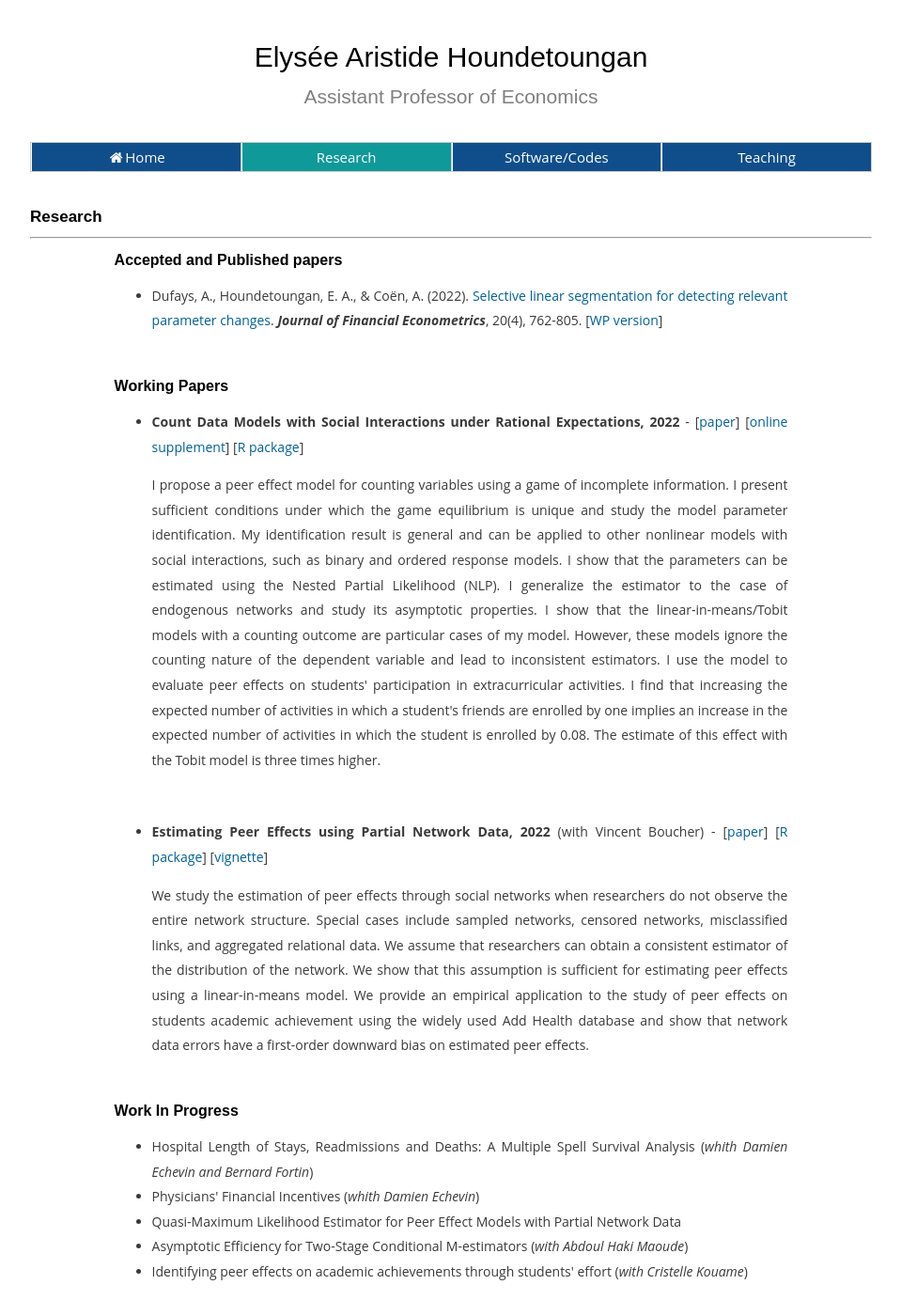
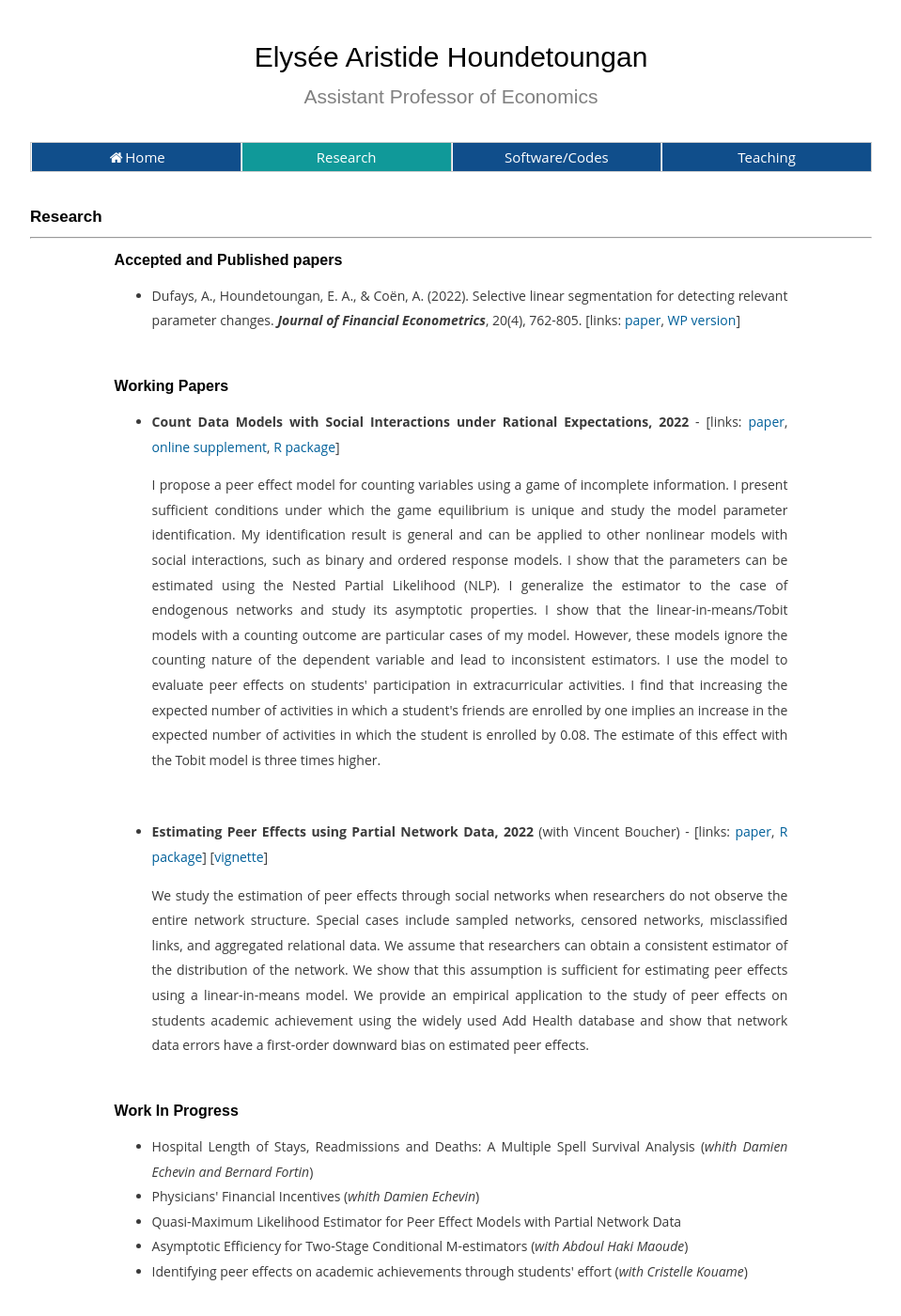
Before and after one commit to ahoundetoungan/ahoundetoungan.github.io, a Jekyll site: the page built from research/index.html, in a window 1280 px wide and 1400 px high. Shown: the whole window at 94% size, without its empty margins (160-1119 px from the left). Built offline with Jekyll 4.4.1, drawn with Linux system fonts in a browser that asks for light colours.

Commit message:
research

```diff
--- a/index.html
+++ b/index.html
@@ -59,8 +59,8 @@ $(document).ready(function() {
       --><br/><br/><br/>
       <h2>News</h2><p>:</p>
       <ul>
-        <li><p>03 Jun 2022 - Estimating Peer Effects using Partial Network Data, 2022 (<b>updated</b>) - [<a id="readpaper" href="/files/Papers/PartialNetwork.pdf" target="_blank">paper</a>] [<a id="readpaper" href="https://github.com/ahoundetoungan/PartialNetwork" target="_blank">R package</a>] [<a href="https://nbviewer.org/github/ahoundetoungan/PartialNetwork/blob/master/doc/PartialNetwork_vignette.pdf" target="_blank">vignette</a>]</p></li>
-        <li><p>13 Jan 2022 - Count Data Models with Social Interactions under Rational Expectations (<b>updated</b>) - [<a id="readpaper" href="/files/Papers/Model_of_count_Data.pdf" target="_blank">paper</a>] [<a id="readpaper" href="/files/Papers/CDMSIRE_SM.pdf" target="_blank">online supplement</a>] [<a href="https://cran.r-project.org/package=CDatanet"  target="_blank">R package</a>]</p></li>
+        <li><p>03 Jun 2022 - Estimating Peer Effects using Partial Network Data, 2022 (<b>updated</b>) - [links <a id="readpaper" href="/files/Papers/PartialNetwork.pdf" target="_blank">paper</a>, <a id="readpaper" href="https://github.com/ahoundetoungan/PartialNetwork" target="_blank">R package</a>, <a href="https://nbviewer.org/github/ahoundetoungan/PartialNetwork/blob/master/doc/PartialNetwork_vignette.pdf" target="_blank">vignette</a>]</p></li>
+        <li><p>13 Jan 2022 - Count Data Models with Social Interactions under Rational Expectations (<b>updated</b>) - [links <a id="readpaper" href="/files/Papers/Model_of_count_Data.pdf" target="_blank">paper</a>, <a id="readpaper" href="/files/Papers/CDMSIRE_SM.pdf" target="_blank">online supplement</a>, <a href="https://cran.r-project.org/package=CDatanet"  target="_blank">R package</a>]</p></li>
         <li><p>6 Jul 2021 - <a id="readpaper" href="https://www.fss.ulaval.ca/actualites/elysee-a-houndetoungan-recoit-le-tableau-dhonneur-de-la-fesp" target="_blank"> I have been awarded the Honor Roll of the Faculty of Graduate and Postdoctoral Studies.</a></p></li>
         <li><p>10 Jun 2021 - <a id="readpaper" href="https://www.fss.ulaval.ca/actualites/soutenance-de-these-reussie-pour-aristide-houndetougan" target="_blank"> I successfully defended my dissertation</a> - [<a id="readpaper" href="/files/Papers/dissertation.pdf" target="_blank">slides</a>].</p></li>
         <li><p>15 Feb 2021 - I will join <a href="https://thema.u-cergy.fr/" target="_blank">Cy Cergy Paris Université</a> as an Assistant Professor of Economics in September 2021.</p></li>
--- a/research/index.html
+++ b/research/index.html
@@ -15,19 +15,19 @@ $(document).ready(function() {
   <div id = "research2">
     <h2>Accepted and Published papers</h2>
   	<ul>
-  		<li> Dufays, A., Houndetoungan, E. A., & Coën, A. (2022). <a href="https://doi.org/10.1093/jjfinec/nbaa032" target="_blank">Selective linear segmentation for detecting relevant parameter changes</a>.
-			<b><em>Journal of Financial Econometrics</em></b>, 20(4), 762-805. [<a id="readpaper" href="/files/Papers/Selective_seg_parm_changes.pdf" target="_blank">WP version</a>]
+  		<li> Dufays, A., Houndetoungan, E. A., & Coën, A. (2022). Selective linear segmentation for detecting relevant parameter changes.
+			<b><em>Journal of Financial Econometrics</em></b>, 20(4), 762-805. [links: <a href="https://doi.org/10.1093/jjfinec/nbaa032" target="_blank">paper</a>, <a id="readpaper" href="/files/Papers/Selective_seg_parm_changes.pdf" target="_blank">WP version</a>]
 		</li>
   	</ul>
   	<br/>
 	<h2>Working Papers</h2>
 	<ul>
-    <li><b>Count Data Models with Social Interactions under Rational Expectations, 2022</b> - [<a id="readpaper" href="/files/Papers/Model_of_count_Data.pdf" target="_blank">paper</a>] [<a id="readpaper" href="/files/Papers/CDMSIRE_SM.pdf" target="_blank">online supplement</a>] [<a href="https://cran.r-project.org/package=CDatanet" target="_blank">R package</a>]</li>
+    <li><b>Count Data Models with Social Interactions under Rational Expectations, 2022</b> - [links: <a id="readpaper" href="/files/Papers/Model_of_count_Data.pdf" target="_blank">paper</a>, <a id="readpaper" href="/files/Papers/CDMSIRE_SM.pdf" target="_blank">online supplement</a>, <a href="https://cran.r-project.org/package=CDatanet" target="_blank">R package</a>]</li>
 	    <p>I propose a peer effect model for counting variables using a game of incomplete information. I present sufficient conditions under which the game equilibrium is unique and study the model parameter identification. My identification result is general and can be applied to other nonlinear models with social interactions, such as binary and ordered response models. I show that the parameters can be estimated using the Nested Partial Likelihood (NLP). I generalize the estimator to the case of endogenous networks and study its asymptotic properties. I show that the linear-in-means/Tobit models with a counting outcome are particular cases of my model. However, these models ignore the counting nature of the dependent variable and lead to inconsistent estimators. I use the model to evaluate  peer effects on students' participation in extracurricular activities. I find that increasing the expected number of activities in which a student's friends are enrolled by one implies an increase in the expected number of activities in which the student is enrolled by 0.08. The estimate of this effect with the Tobit model is three times higher.
 	    </p>
     <br/>
     <br/>
-		<li><b>Estimating Peer Effects using Partial Network Data, 2022</b> (with Vincent Boucher) - [<a id="readpaper" href="/files/Papers/PartialNetwork.pdf" target="_blank">paper</a>] [<a id="readpaper" href="https://github.com/ahoundetoungan/PartialNetwork" target="_blank">R package</a>] [<a href="https://nbviewer.org/github/ahoundetoungan/PartialNetwork/blob/master/doc/PartialNetwork_vignette.pdf" target="_blank">vignette</a>]
+		<li><b>Estimating Peer Effects using Partial Network Data, 2022</b> (with Vincent Boucher) - [links: <a id="readpaper" href="/files/Papers/PartialNetwork.pdf" target="_blank">paper</a>, <a id="readpaper" href="https://github.com/ahoundetoungan/PartialNetwork" target="_blank">R package</a>] [<a href="https://nbviewer.org/github/ahoundetoungan/PartialNetwork/blob/master/doc/PartialNetwork_vignette.pdf" target="_blank">vignette</a>]
     <p>We study the estimation of peer effects through social networks when researchers do not
 observe the entire network structure. Special cases include sampled networks, censored
 networks, misclassified links, and aggregated relational data. We assume that researchers
```
Also changed, not shown: software/index.html (+4 -4 lines).
